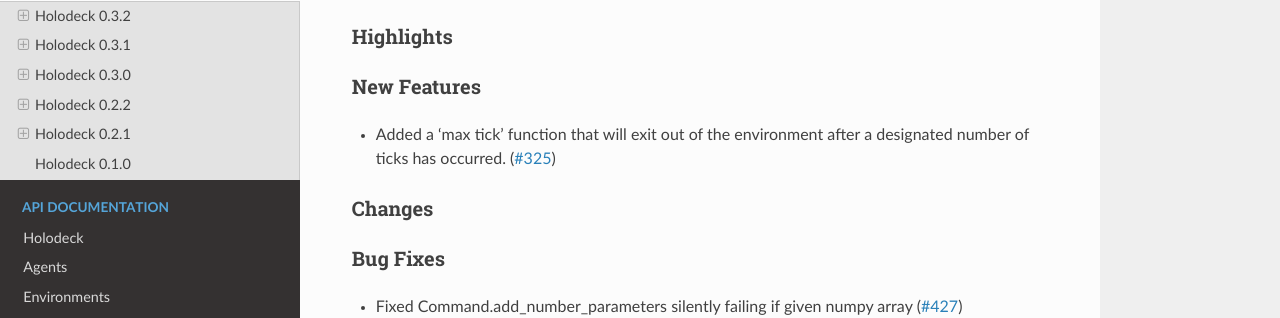
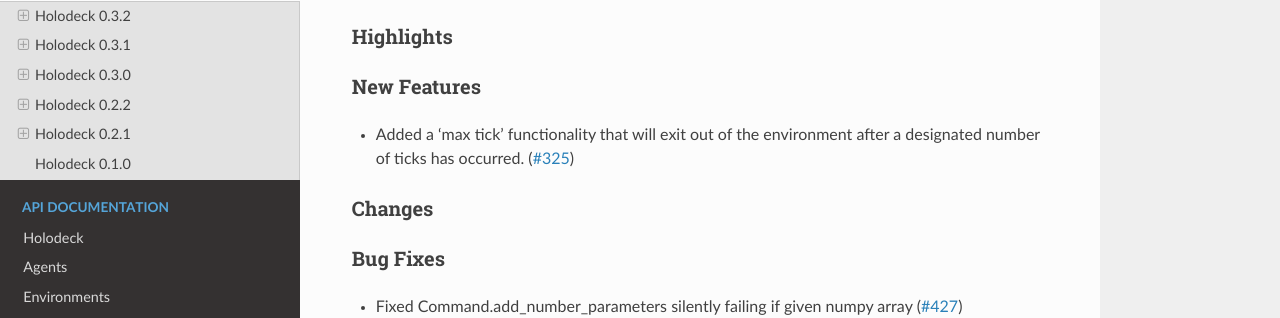
Before and after one commit to BYU-PCCL/holodeck, a Sphinx documentation site: the page built from docs/changelog/changelog.rst, in a window 1280 px wide and 900 px high. Shown: the part 289-607 px from the top of the window. Built offline with Sphinx 7.4.7 and the Read the Docs theme 2.0.0, drawn with Linux system fonts in a browser that asks for light colours; formulas are drawn with MathJax 3.

Commit message:
Update changelog.rst

```diff
--- a/docs/changelog/changelog.rst
+++ b/docs/changelog/changelog.rst
@@ -22,7 +22,7 @@ Highlights
 
 New Features
 ~~~~~~~~~~~~
-- Added a 'max tick' function that will exit out of the environment after
+- Added a 'max tick' functionality that will exit out of the environment after
   a designated number of ticks has occurred.
   (`#325 <https://github.com/BYU-PCCL/holodeck/issues/325>`_)
 
```
